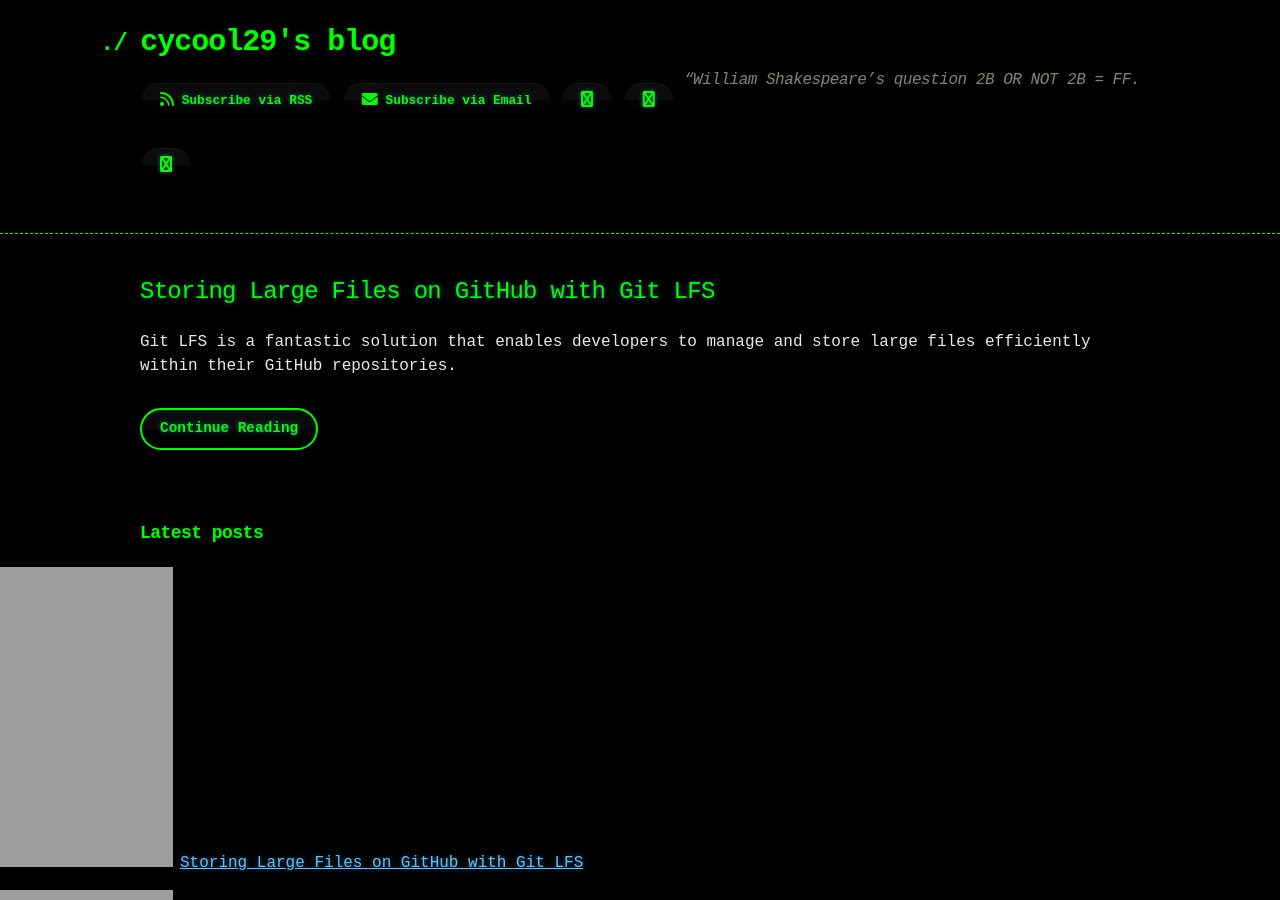
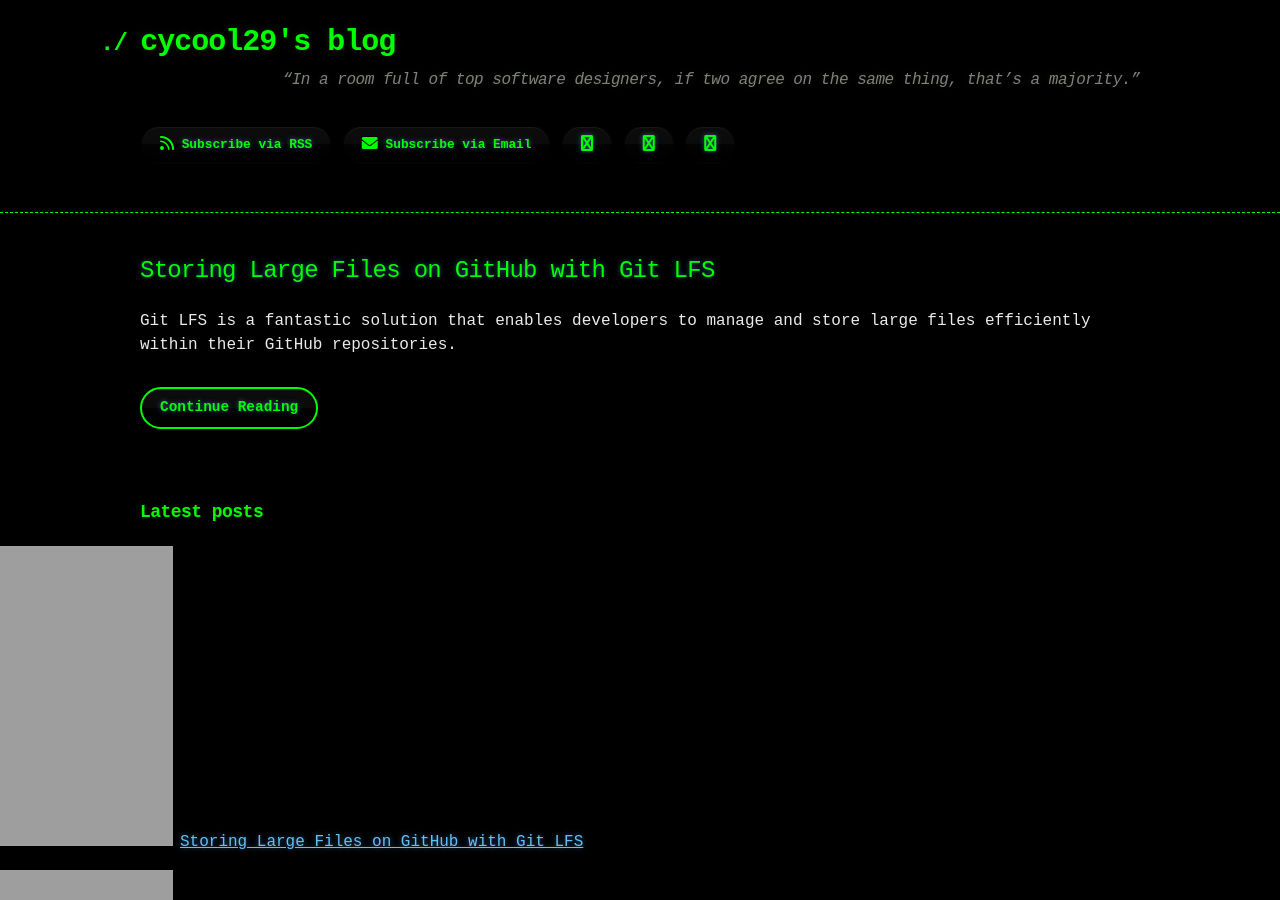
Before and after one commit to cycool29/cycool29.github.io, a Jekyll site: the page built from index.md, in a window 1280 px wide and 900 px high. Built offline with Jekyll 4.4.1, drawn with Linux system fonts in a browser that asks for light colours; a style sheet for code colours, icons or effects is not loaded.

Commit message:
Update quotes

```diff
--- a/_config.yml
+++ b/_config.yml
@@ -1,5 +1,5 @@
 title: cycool29's blog
-description: "“William Shakespeare’s question 2B OR NOT 2B = FF. "
+description: "“In a room full of top software designers, if two agree on the same thing, that’s a majority.” "
 bio: A high school student. Intermediate in Python, Git, Bash. Learning JavaScript. He/Him. "
 author: cycool29
 url: https://cycool29.github.io
```
